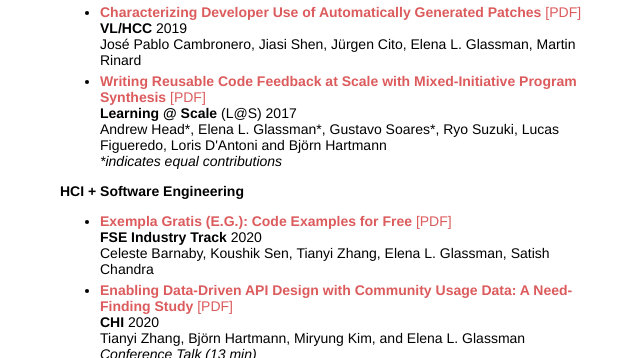
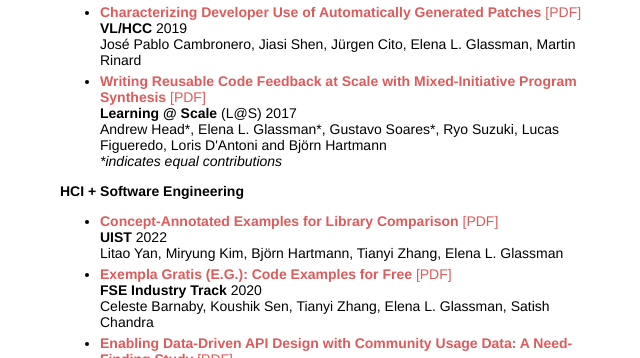
Before and after one commit to eglassman/eglassman.github.io, a Jekyll site: the page built from index.html, in a window 1280 px wide and 900 px high, scrolled down 3891 px, cut to the strip 47-405 px from the top of the window. Shown: the whole strip, without its empty margins (183-823 px from the left). Built offline with Jekyll 4.4.1, drawn with Linux system fonts in a browser that asks for light colours.

Commit message:
added latest uist paper;

```diff
--- a/index.html
+++ b/index.html
@@ -225,7 +225,10 @@ layout: default
       </p>
 
       <ul>
-
+        <li><a href="papers/paralib_uist22.pdf"><b>Concept-Annotated Examples for Library Comparison</b> [PDF]</a>
+          <br/><b>UIST</b> 2022
+          <br/>Litao Yan, Miryung Kim, Björn Hartmann, Tianyi Zhang, Elena L. Glassman
+        </li>
         <li><a href="papers/fse2020-industry-example-generation.pdf"><b>Exempla Gratis (E.G.): Code Examples for Free</b> [PDF]</a>
           <br/><b>FSE Industry Track</b> 2020
           <br/>Celeste Barnaby, Koushik Sen, Tianyi Zhang, Elena L. Glassman, Satish Chandra
```
Also changed, not shown: 1 other file.
